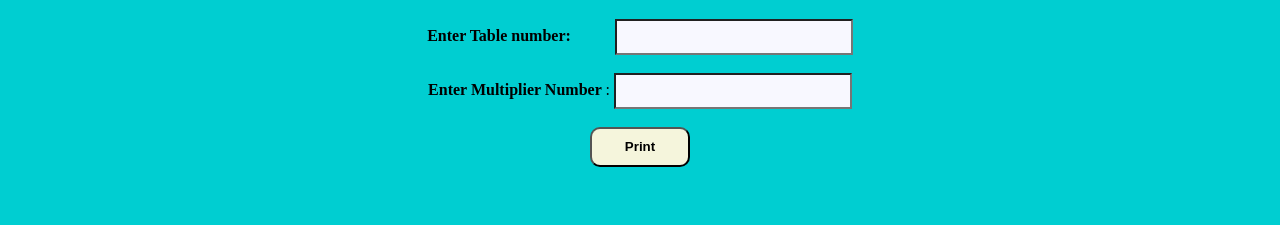
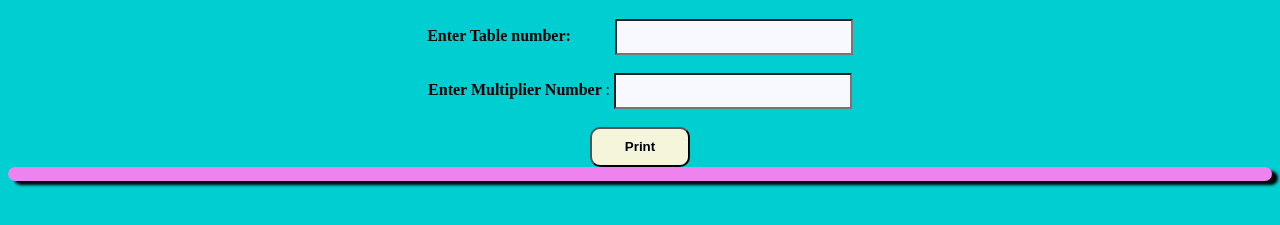
Before and after one commit to Awais881/Generate-Table, a plain HTML site: page index.html in a window 1280 px wide. Shown: the part 61-286 px from the top of the page. Drawn offline with Linux system fonts and the light colour scheme.

Commit message:
Update style.css

```diff
--- a/style.css
+++ b/style.css
@@ -29,6 +29,12 @@
       background-color: chartreuse;
       cursor: pointer;
   }
+#result{
+background-color: goldenrod;
+ box-shadow: 6px 4px 3px; border-radius:12px ;
+border: 7px solid violet;}
+
+}
   /* p{
       background-color: blanchedalmond;
   } */
```
